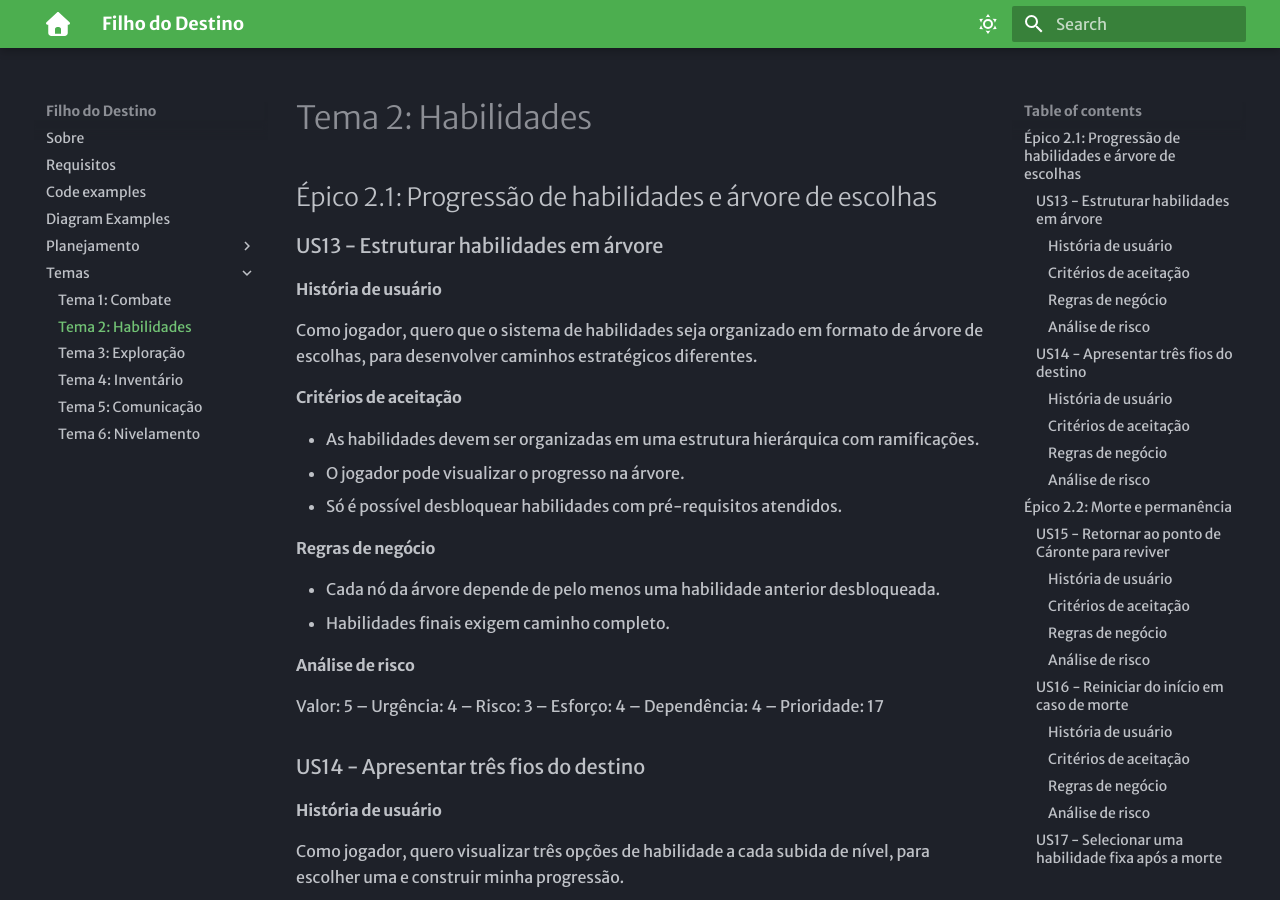
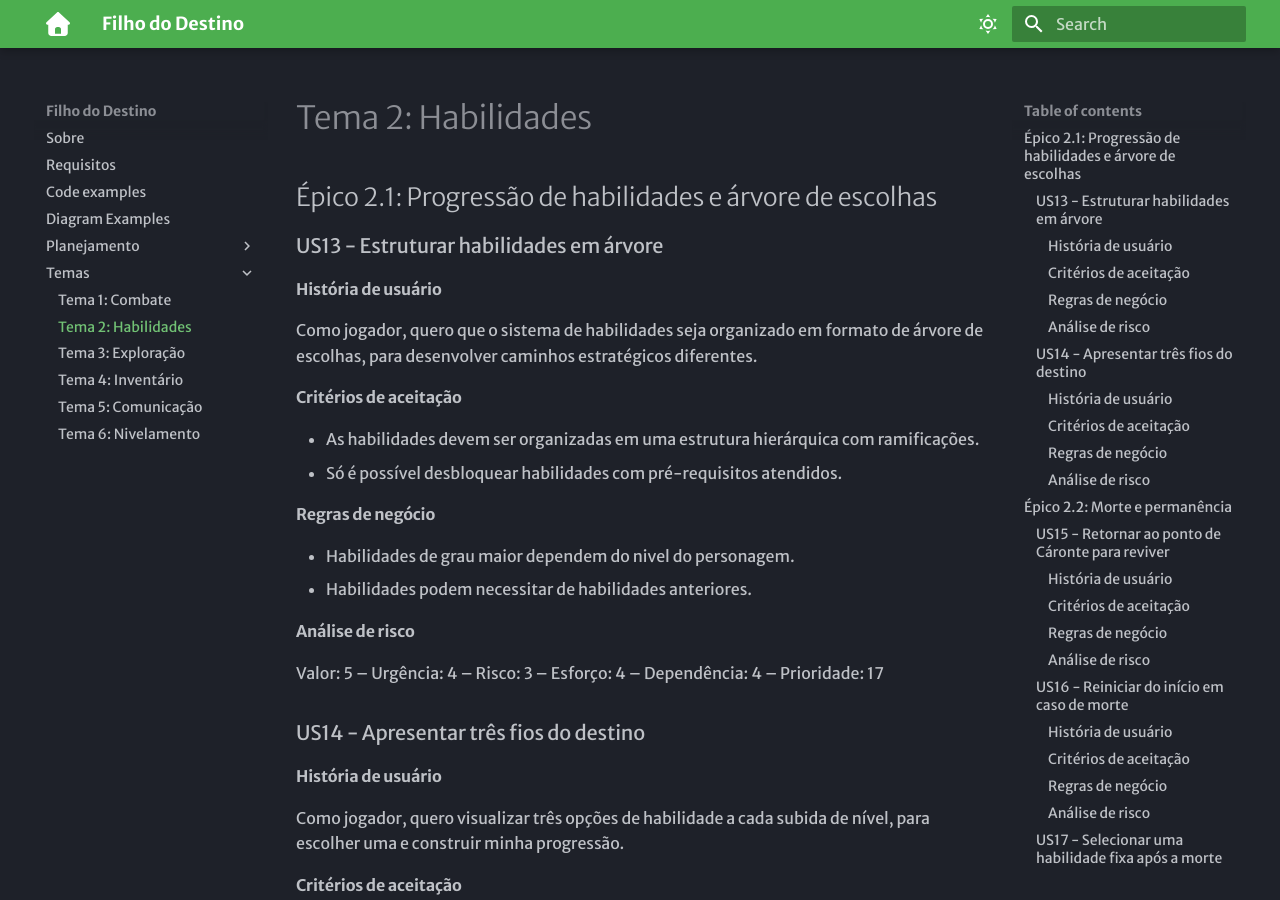
Before and after one commit to CorujaGames/FilhoDoDestino-Docs, an MkDocs documentation site: the page built from docs/Temas/tema-2.md, in a window 1280 px wide and 900 px high. Built offline with MkDocs 1.6.1 and Material for MkDocs 9.7.7, drawn with Linux system fonts in a browser that asks for light colours; some web fonts are replaced.

Commit message:
Update tema-2.md

```diff
--- a/docs/Temas/tema-2.md
+++ b/docs/Temas/tema-2.md
@@ -9,12 +9,11 @@ Como jogador, quero que o sistema de habilidades seja organizado em formato de
 
 #### **Critérios de aceitação**
 - As habilidades devem ser organizadas em uma estrutura hierárquica com ramificações.
-- O jogador pode visualizar o progresso na árvore.
 - Só é possível desbloquear habilidades com pré-requisitos atendidos.
 
 #### **Regras de negócio**
-- Cada nó da árvore depende de pelo menos uma habilidade anterior desbloqueada.
-- Habilidades finais exigem caminho completo.
+ - Habilidades de grau maior dependem do nivel do personagem.
+ - Habilidades podem necessitar de habilidades anteriores.
 
 #### **Análise de risco**
 Valor: 5 – Urgência: 4 – Risco: 3 – Esforço: 4 – Dependência: 4 – Prioridade: 17
```
